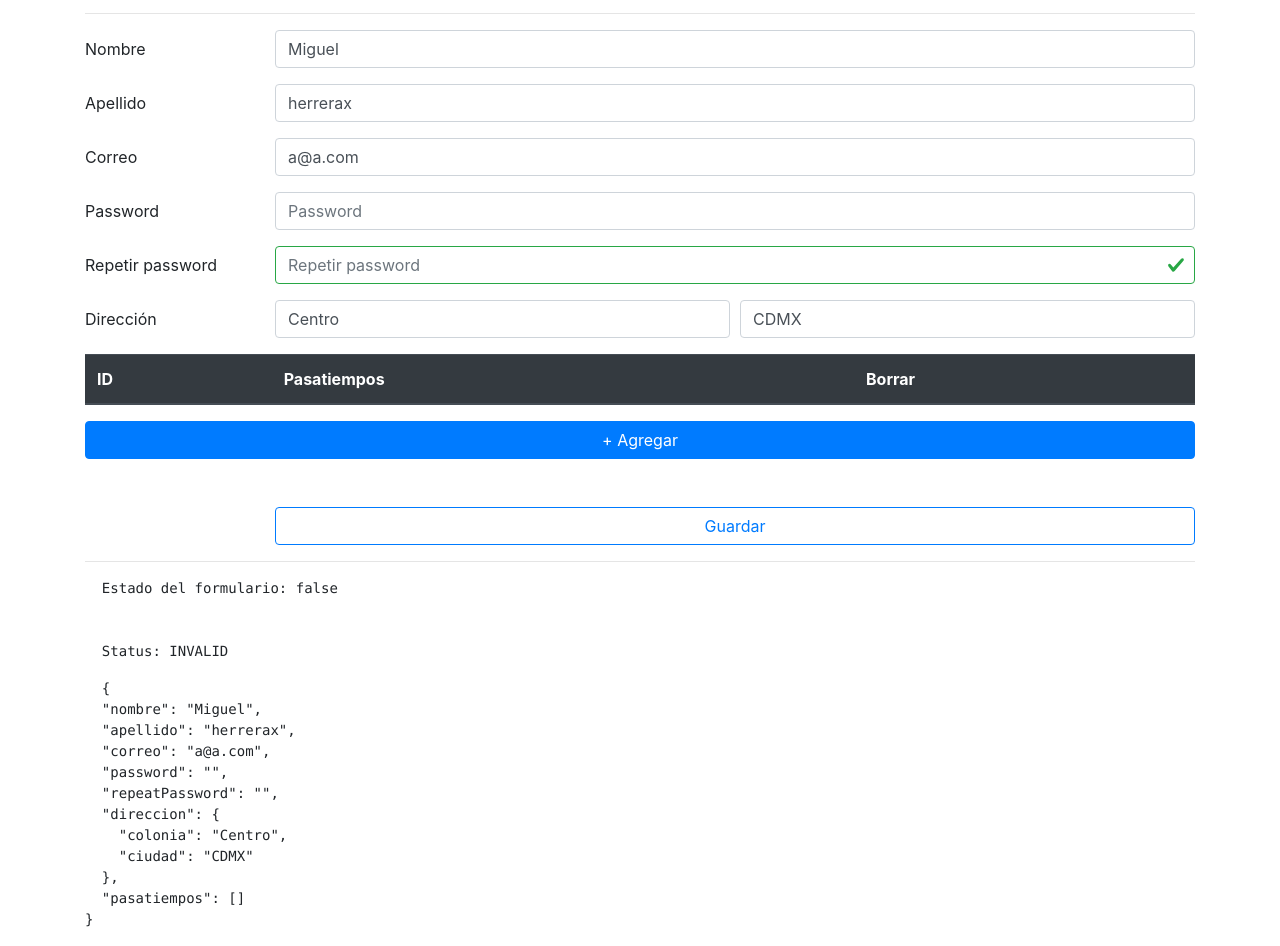
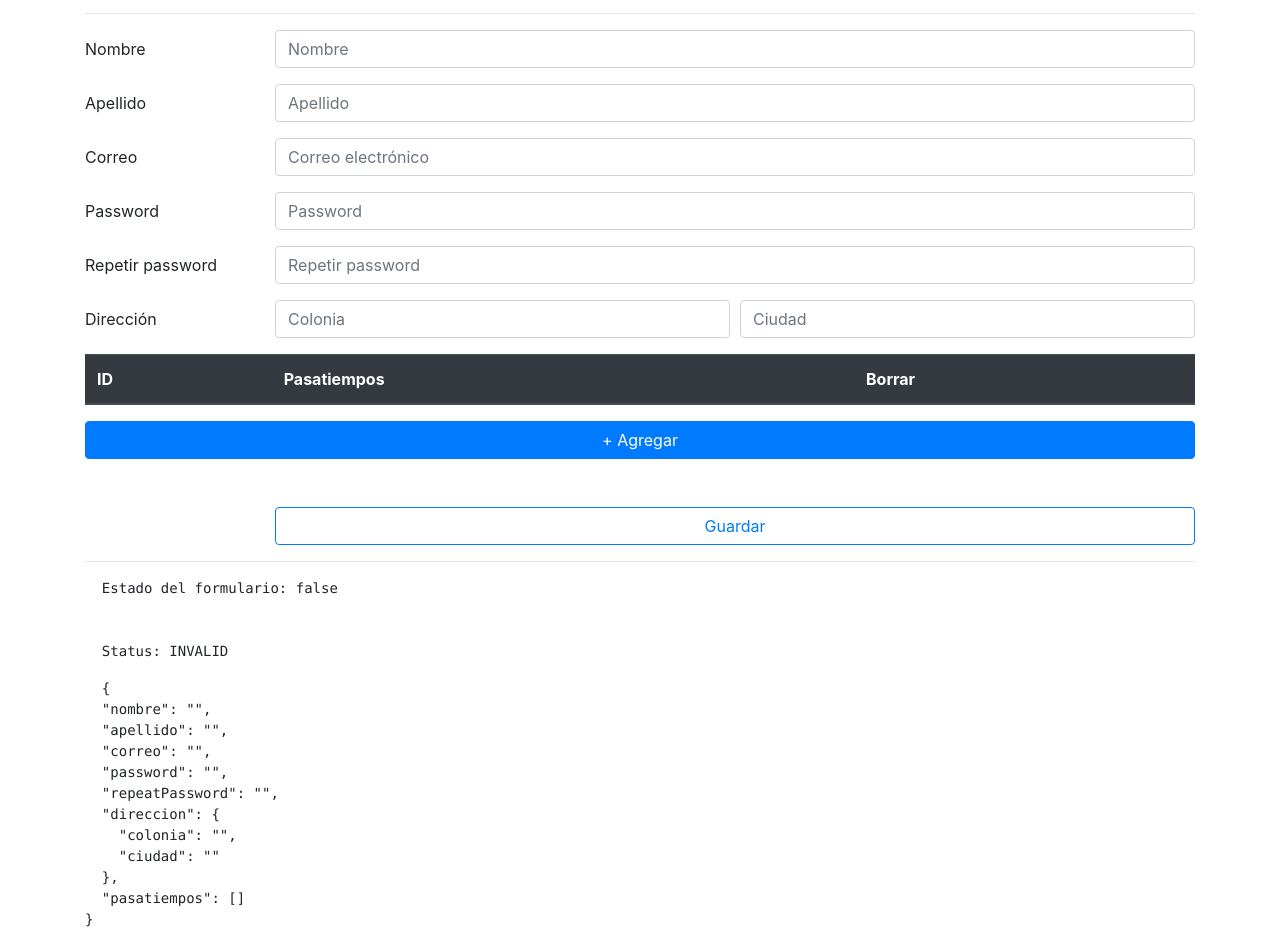
Before and after one commit to mabvmex/Angular-demos, an Angular app: page /reactive in a window 1280 px wide. Shown: the part 80-1026 px from the top of the page. Built offline with nearby package versions, Linux system fonts and the light colour scheme.

Commit message:
Reactivo: validadoresPass  visual correcto

```diff
--- a/src/app/pages/reactive/reactive.component.html
+++ b/src/app/pages/reactive/reactive.component.html
@@ -14,7 +14,7 @@
           [class.is-valid]="nombreValido"
         />
         <small *ngIf="nombreValido" class="text-success"> Correcto </small>
-        <small *ngIf="nombreNoValido" class="text-danger"> Ingrese el nombre, al menos 5 letras. </small>
+        <small *ngIf="nombreNoValido" class="text-danger"> Ingrese el nombre. (Al menos 5 letras) </small>
       </div>
     </div>
 
@@ -64,7 +64,7 @@
         [class.is-invalid]="passwordNoValido"
         [class.is-valid]="passwordValido"
         />
-        <small *ngIf="passwordNoValido" class="text-danger">Ingrese la contraseña </small>
+        <small *ngIf="passwordNoValido" class="text-danger">Ingrese la contraseña. (Al menos 5 caracteres) </small>
         <small *ngIf="passwordValido" class="text-success"> Correcto </small>
     </div>
   </div>
@@ -80,7 +80,7 @@
         [class.is-invalid]="repeatPasswordNoValido"
         [class.is-valid]="repeatPasswordValido"
         />
-      <small *ngIf="repeatPasswordValido" class="text-success"></small>
+      <small *ngIf="repeatPasswordValido" class="text-success"> Correcto </small>
       <small *ngIf="repeatPasswordNoValido" class="text-danger"> Ingrese la contraseña correcta </small>
     </div>
   </div>
--- a/src/app/pages/reactive/reactive.component.ts
+++ b/src/app/pages/reactive/reactive.component.ts
@@ -42,7 +42,7 @@ export class ReactiveComponent implements OnInit {
   get passwordValido()   { return this.forma.get('password').valid && this.forma.get('password').touched; }
   get passwordNoValido() { return this.forma.get('password').invalid && this.forma.get('password').touched; }
 
-  get repeatPasswordValido() { return this.forma.get('repeatPassword').valid}
+  get repeatPasswordValido() { return this.forma.get('repeatPassword').valid && this.forma.get('repeatPassword').touched;}
   get repeatPasswordNoValido() {
     const password = this.forma.get('password').value;
     const repeatPassword = this.forma.get('repeatPassword').value;
@@ -53,14 +53,14 @@ export class ReactiveComponent implements OnInit {
 
   crearFormulario() {
     this.forma = this.fb.group({
-      nombre:   [ 'Miguel', [ Validators.required, Validators.minLength(2)] ],
-      apellido: [ 'herrerax', [ Validators.required, Validators.minLength(2), this.validadores.noHerrera ] ],
-      correo:   [ 'a@a.com', [ Validators.required, Validators.pattern('[a-z0-9._%+-]+@[a-z0-9.-]+.[a-z]{2,3}$') ] ],
+      nombre:   [ '', [ Validators.required, Validators.minLength(2)] ],
+      apellido: [ '', [ Validators.required, Validators.minLength(2), this.validadores.noHerrera ] ],
+      correo:   [ '', [ Validators.required, Validators.pattern('[a-z0-9._%+-]+@[a-z0-9.-]+.[a-z]{2,3}$') ] ],
       password:     [ '', [Validators.required, Validators.minLength(5) ] ],
       repeatPassword:   [ '', [Validators.required] ],
       direccion: this.fb.group({
-        colonia:  ['Centro', [ Validators.required, Validators.minLength(2)] ],
-        ciudad:   ['CDMX', [ Validators.required, Validators.minLength(2)] ]
+        colonia:  ['', [ Validators.required, Validators.minLength(2)] ],
+        ciudad:   ['', [ Validators.required, Validators.minLength(2)] ]
       }),
       pasatiempos: this.fb.array([]),
     },{
```
